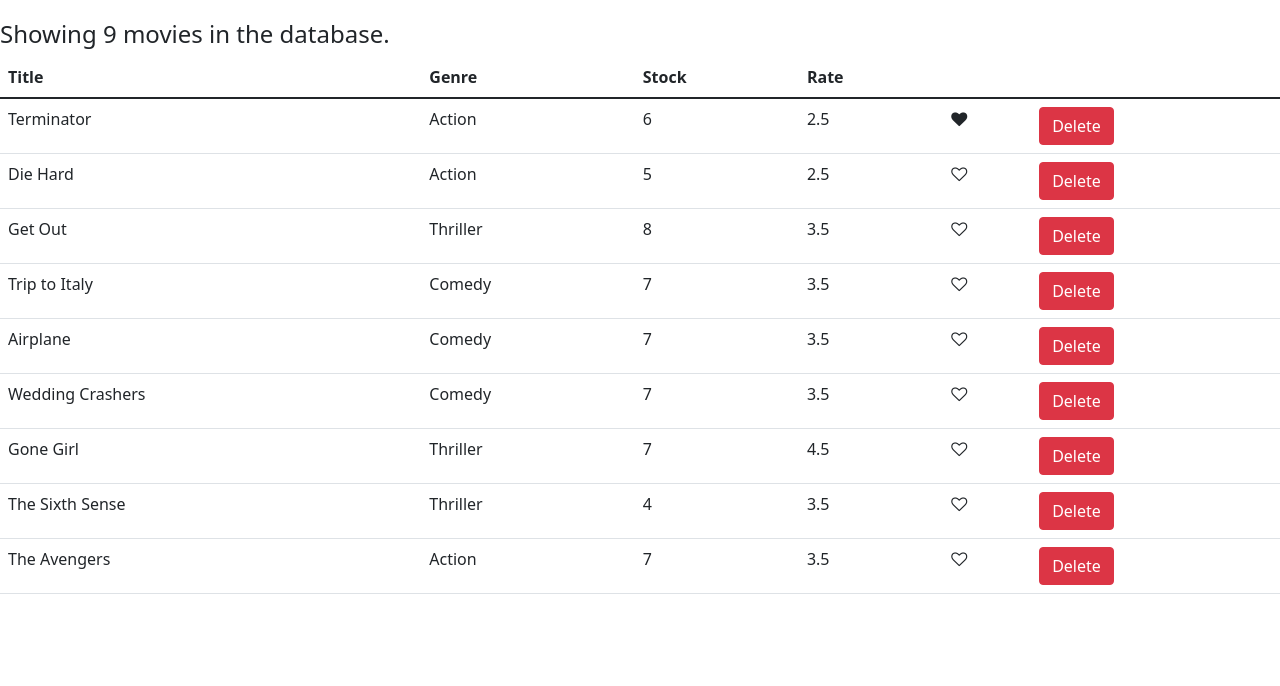
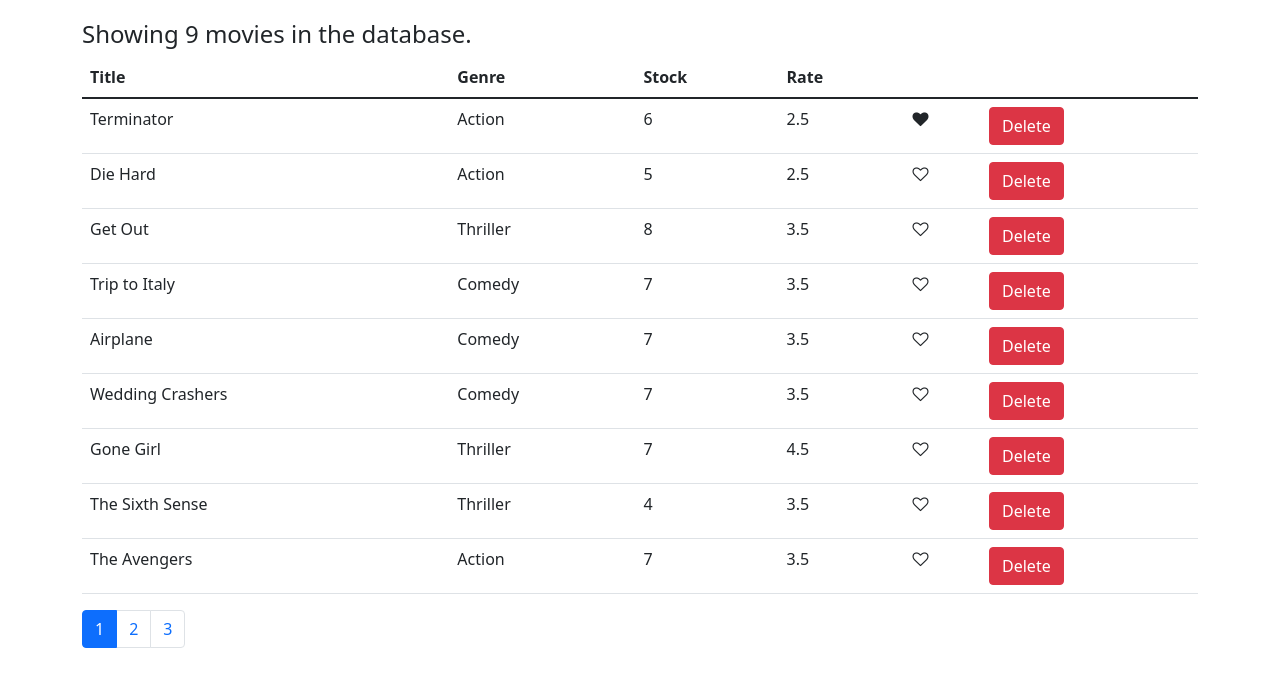
Before and after one commit to MTavakolikia/Vidly-Project, a React (Create React App) app: page / in a window 1280 px wide. Shown: the top 686 px of the page. Built offline with nearby package versions, Linux system fonts and the light colour scheme.

Commit message:
pagination item added

```diff
--- a/package.json
+++ b/package.json
@@ -9,6 +9,7 @@
     "bootstrap": "^5.1.2",
     "font-awesome": "^4.7.0",
     "fontawesome": "^5.6.3",
+    "lodash": "^4.17.21",
     "react": "^17.0.2",
     "react-dom": "^17.0.2",
     "react-scripts": "4.0.3",
--- a/src/App.js
+++ b/src/App.js
@@ -10,7 +10,7 @@
     }
   }
   render() {
-    return <div>
+    return <div className="container">
           <Movies />
     </div>;
   }
--- /dev/null
+++ b/src/Component/common/Pagination.jsx
@@ -0,0 +1,26 @@
+import React from 'react';
+import _ from 'lodash';
+
+const Pagination = (props) => {
+    const {itemsCount, pageSize,onPageChange,currentPage} = props;
+    const pagesCount=Math.ceil(itemsCount / pageSize);
+    if(pagesCount === 1) return null;
+    const pages=_.range(1, pagesCount + 1);
+    console.log(pages);
+
+    return (
+        <React.Fragment>
+            <nav aria-label="...">
+  <ul className="pagination">
+      {pages.map(page =>
+    <li key={page} className={page === currentPage ? "page-item active" : "page-item"}>
+        <a className="page-link" onClick={() => onPageChange(page)}>{page}</a>
+    </li>
+    )}
+    </ul>
+</nav>
+        </React.Fragment>
+     );
+}
+
+export default Pagination;
--- a/src/Component/movies.jsx
+++ b/src/Component/movies.jsx
@@ -1,11 +1,14 @@
 import React, { Component } from 'react';
 import {getMovies} from '../services/fakeMovieService';
 import Like from './common/Like';
+import Pagination from './common/Pagination';
 class Movies extends Component {
         constructor(){
           super();
           this.state={
-              Movies:getMovies()
+              Movies:getMovies(),
+              pageSize:4,
+              currentPage:1
           }
         }
         handleDelete = (Movie) =>{
@@ -22,8 +25,12 @@
     Movies[index].liked= !Movies[index].liked;
     this.setState({Movies});
   }
+  handlePageChange = page => {
+this.setState({currentPage:page})
+  }
     render() {
         const {length:count}= this.state.Movies;
+        const {pageSize,currentPage}=this.state;
         if(count === 0) return <h4>There are no movies in database</h4>
         return (<React.Fragment>
             <h4>Showing {count} movies in the database.</h4>
@@ -57,6 +64,12 @@
           })}
         </tbody>
       </table>
+      <Pagination
+       itemsCount={count}
+       pageSize={pageSize}
+       onPageChange={this.handlePageChange}
+       currentPage={currentPage}
+      />
         </React.Fragment>)
     }
   }
```
